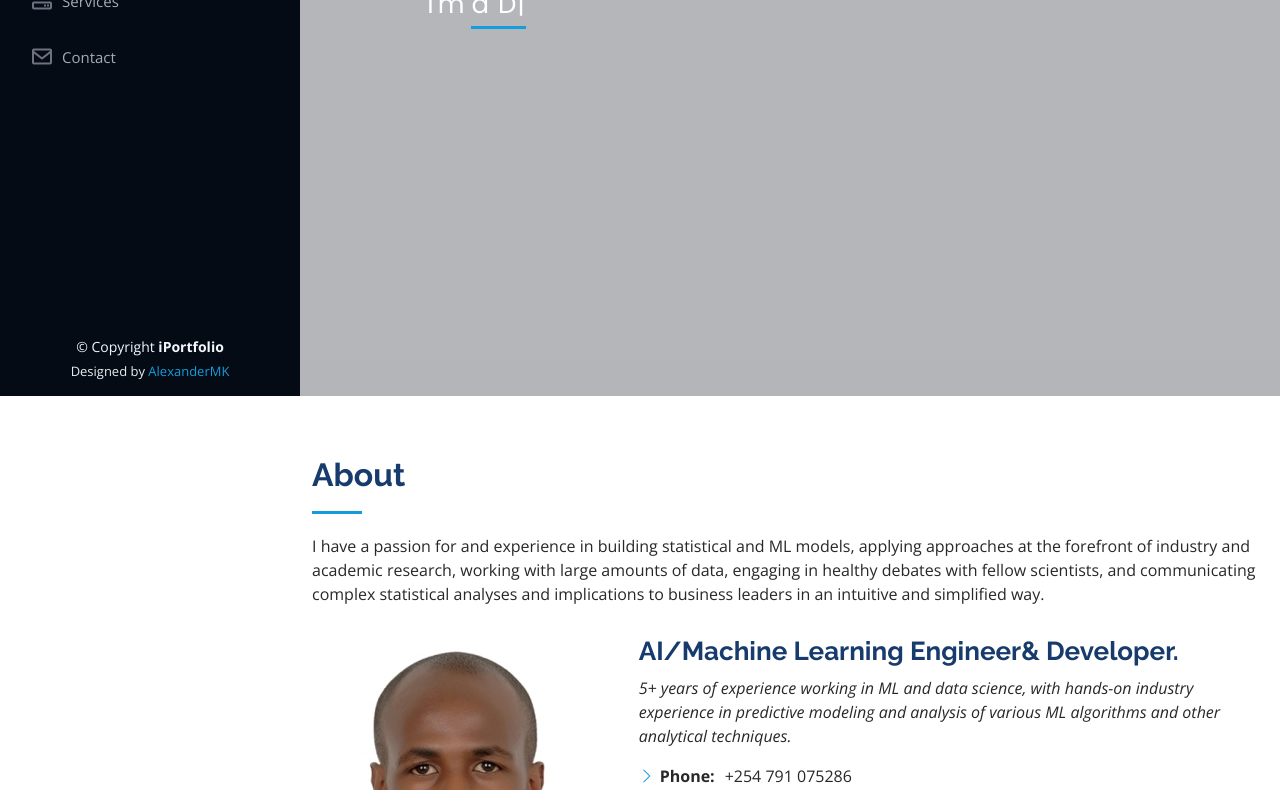
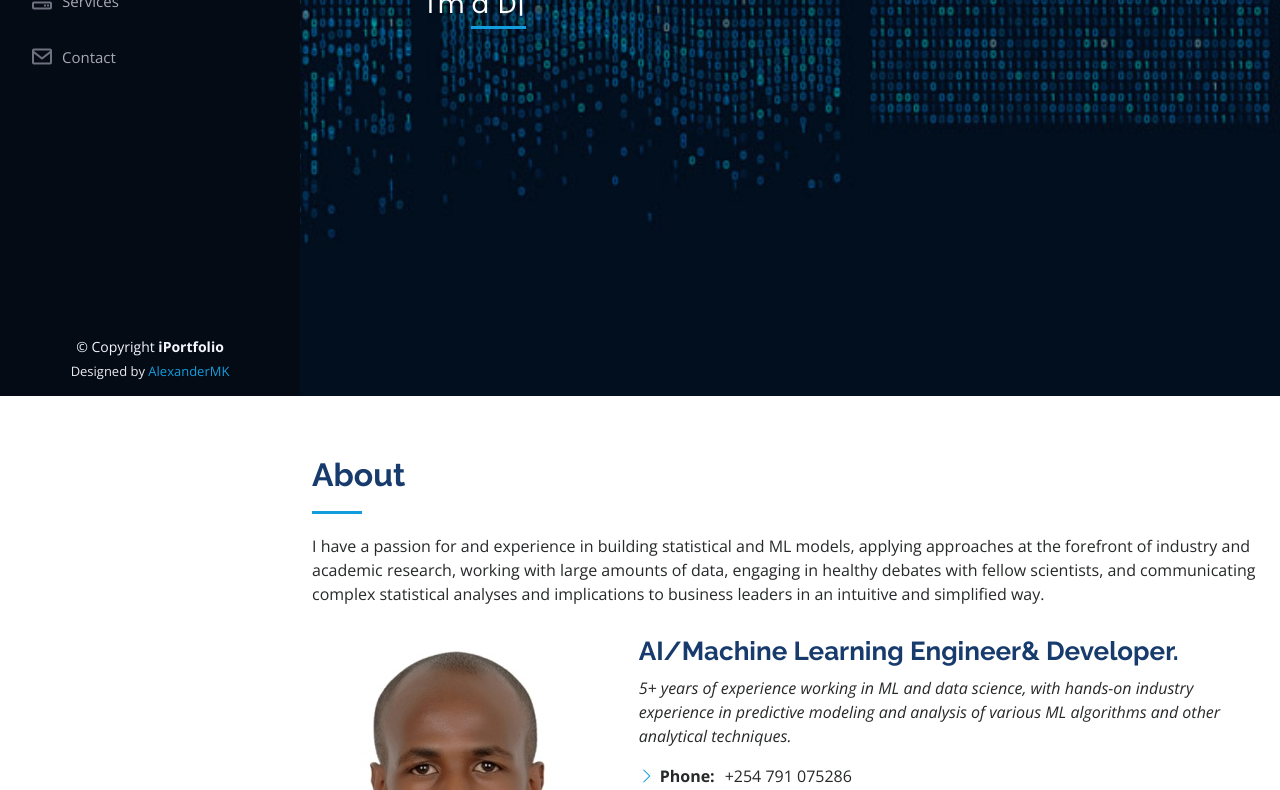
Before and after one commit to AlexanderMK/Portfolio, a plain HTML site: page index.html in a window 1280 px wide. Shown: the part 404-1194 px from the top of the page. Drawn offline with nearby package versions, Linux system fonts and the light colour scheme.

Commit message:
Update style.css
Updated CSS header Image

```diff
--- a/assets/css/style.css
+++ b/assets/css/style.css
@@ -198,7 +198,7 @@ h1, h2, h3, h4, h5, h6 {
 #hero {
   width: 100%;
   height: 100vh;
-  background: url("../img/machine-learning.") top center;
+  background: url("../img/machine-learning.jpg") top center;
   background-size: cover;
 }
 #hero:before {
```
